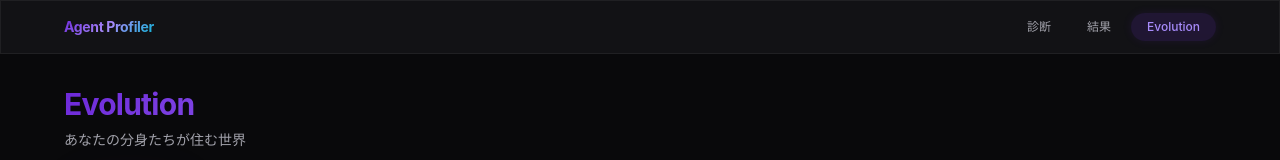
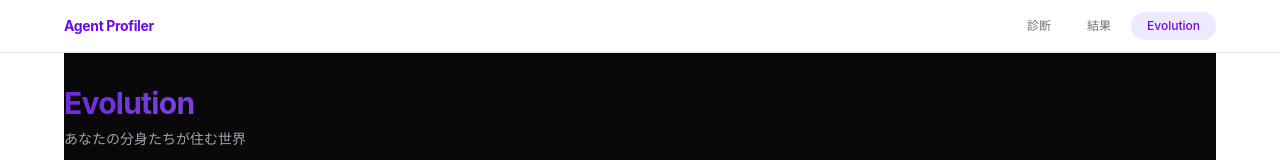
Before and after one commit to nekotoiruka/AgentProfiler, a Vue app in the folder frontend/: page /evolution in a window 1280 px wide. Shown: the top 160 px of the page. Built offline with nearby package versions, Linux system fonts and the light colour scheme; no server answers.

Commit message:
fix(ui): 質問画面のデザイン崩れ修正（ダークテーマをEvolution限定に）

```diff
--- a/frontend/src/App.vue
+++ b/frontend/src/App.vue
@@ -13,17 +13,11 @@ const navLinks = [
 </script>
 
 <template>
-  <div id="app-root" class="min-h-screen bg-background text-foreground font-sans">
-    <!-- Ambient background glow -->
-    <div class="fixed inset-0 -z-10 overflow-hidden pointer-events-none">
-      <div class="absolute top-[-20%] left-[-10%] w-[600px] h-[600px] rounded-full bg-gradient-to-br from-primary/10 to-transparent blur-[120px] animate-float" />
-      <div class="absolute bottom-[-10%] right-[-5%] w-[400px] h-[400px] rounded-full bg-gradient-to-tl from-cyan-500/8 to-transparent blur-[100px]" style="animation-delay: -3s" />
-    </div>
-
+  <div id="app-root" class="min-h-screen font-sans">
     <!-- Nav -->
-    <nav class="sticky top-0 z-50 glass border-b border-white/5">
+    <nav class="sticky top-0 z-50 bg-white/80 dark:bg-zinc-900/80 backdrop-blur-xl border-b border-zinc-200 dark:border-white/5">
       <div class="max-w-[1200px] mx-auto flex items-center justify-between px-6 py-3">
-        <router-link to="/" class="text-sm font-bold tracking-tight gradient-text">
+        <router-link to="/" class="text-sm font-bold tracking-tight text-violet-700">
           Agent Profiler
         </router-link>
         <div class="flex gap-1">
@@ -34,8 +28,8 @@ const navLinks = [
             :class="[
               'px-4 py-1.5 rounded-lg text-xs font-medium transition-all duration-200',
               currentPath === link.to
-                ? 'bg-primary/15 text-accent glow-sm'
-                : 'text-muted-foreground hover:text-foreground hover:bg-surface-hover'
+                ? 'bg-violet-100 dark:bg-primary/15 text-violet-700 dark:text-accent'
+                : 'text-zinc-500 hover:text-zinc-900 dark:text-muted-foreground dark:hover:text-foreground hover:bg-zinc-100 dark:hover:bg-surface-hover'
             ]"
           >
             {{ link.label }}
--- a/frontend/src/assets/styles/globals.css
+++ b/frontend/src/assets/styles/globals.css
@@ -68,8 +68,6 @@
 /* === Base resets for the app === */
 @layer base {
   body {
-    background-color: var(--color-background);
-    color: var(--color-foreground);
     font-family: var(--font-sans);
     -webkit-font-smoothing: antialiased;
     -moz-osx-font-smoothing: grayscale;
--- a/frontend/src/views/EvolutionView.vue
+++ b/frontend/src/views/EvolutionView.vue
@@ -63,7 +63,12 @@ onMounted(async () => {
 </script>
 
 <template>
-  <div class="py-8">
+  <div class="relative min-h-[calc(100vh-52px)] bg-background text-foreground py-8">
+    <!-- Ambient background glow (Evolution 限定) -->
+    <div class="absolute inset-0 -z-10 overflow-hidden pointer-events-none">
+      <div class="absolute top-[-20%] left-[-10%] w-[600px] h-[600px] rounded-full bg-gradient-to-br from-primary/10 to-transparent blur-[120px] animate-float" />
+      <div class="absolute bottom-[-10%] right-[-5%] w-[400px] h-[400px] rounded-full bg-gradient-to-tl from-cyan-500/8 to-transparent blur-[100px]" style="animation-delay: -3s" />
+    </div>
     <!-- Header -->
     <header class="mb-8">
       <h1 class="text-3xl font-bold tracking-tight gradient-text">Evolution</h1>
```
